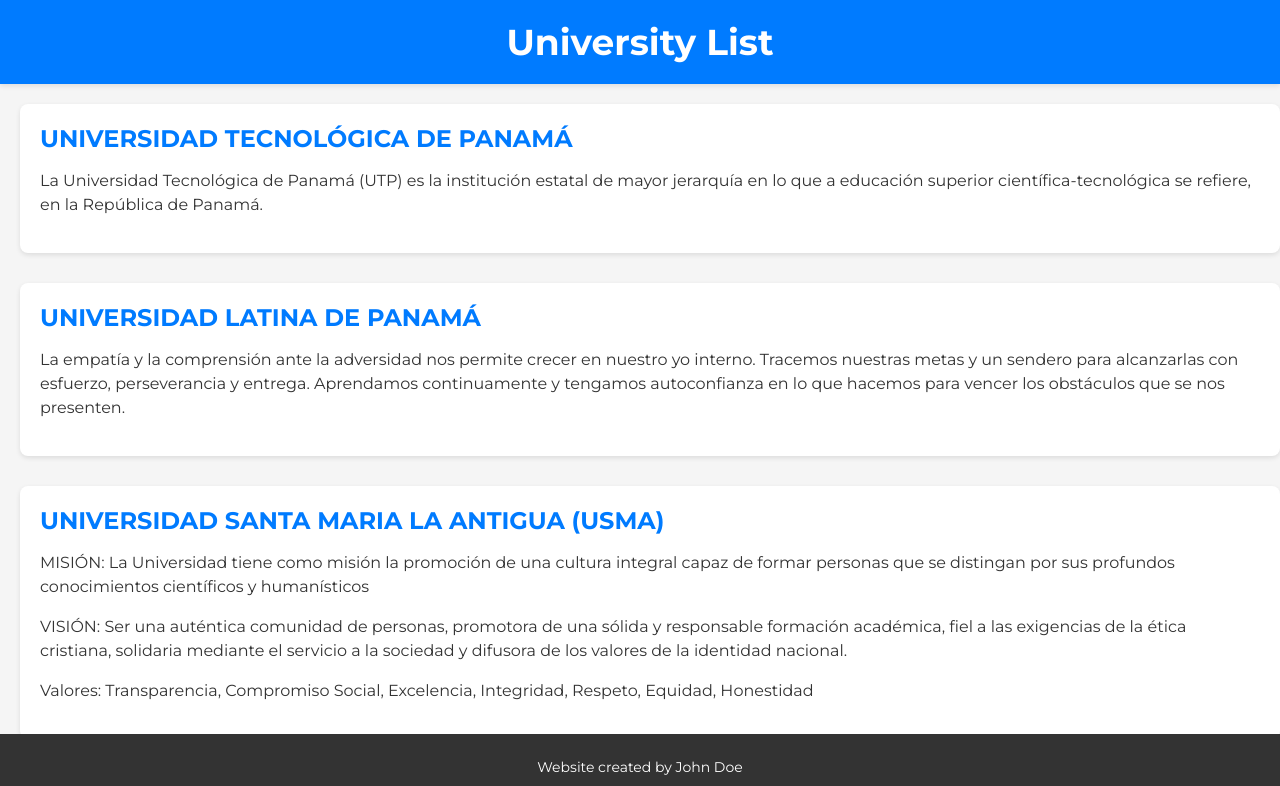
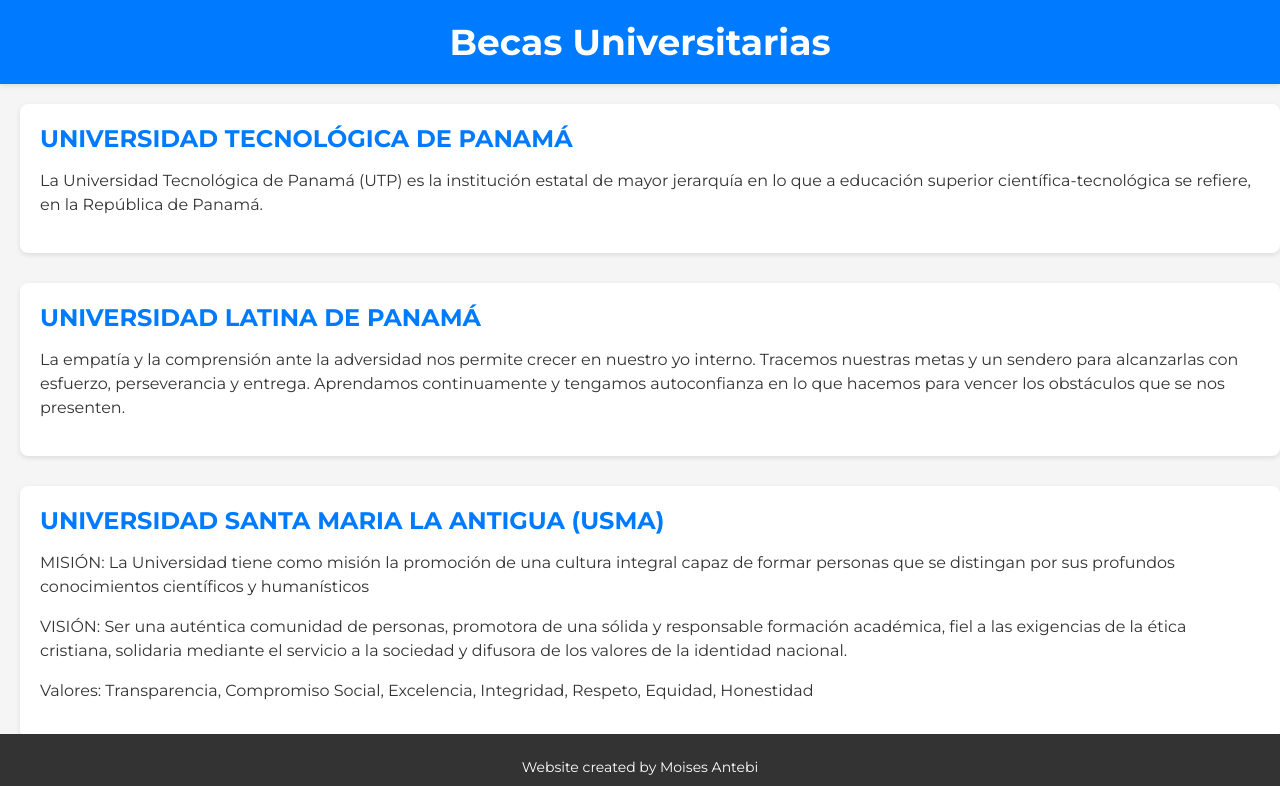
Before and after one commit to Ezra6785/MoiAntebiDirectorio, a plain HTML site: page index.html in a window 1280 px wide. Shown: the top 786 px of the page. Drawn offline with Linux system fonts and the light colour scheme.

Commit message:
index.html

```diff
--- a/index.html
+++ b/index.html
@@ -75,7 +75,7 @@
 </head>
 <body>
   <header>
-    <h1>University List</h1>
+    <h1>Becas Universitarias</h1>
   </header>
   <ul>
     <li>
@@ -229,7 +229,7 @@
 
 </ul>
 <footer>
-  <p class="creator">Website created by John Doe</p>
+  <p class="creator">Website created by Moises Antebi</p>
 </footer>
 </body>
 </html>
```
